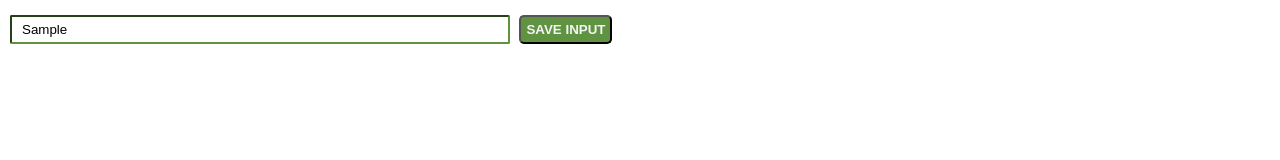
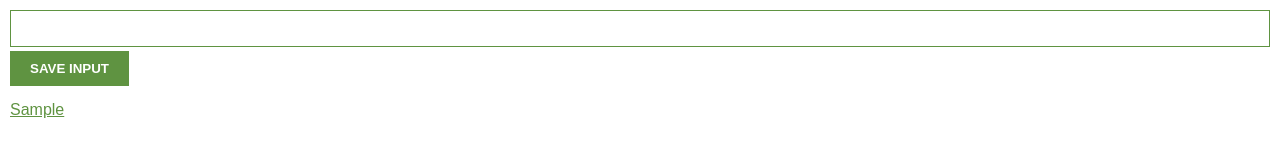
Before and after one commit to mrkrbrts/chrome-extension, a browser extension: page index.html in a window 1280 px wide. Both pictures are taken after typing "Sample" into the empty fields and a click on the button "SAVE INPUT". Drawn offline with Linux system fonts and the light colour scheme.

Commit message:
Commiting progress

```diff
--- a/index.css
+++ b/index.css
@@ -1,35 +1,36 @@
 body {
+    min-width: 400px;
     margin: 0;
     padding: 10px;
     font-family: Arial, Helvetica, sans-serif;
 }
 
-/*
-
-Style our app according to the provided design!
-
-green color -> #5f9341
-
-*/
-
-
 input {
     width: 100%;
-    max-width: 500px;
-    padding-left: 10px;
-    padding-right: 10px;
-    padding-top: 5px;
-    padding-bottom: 5px;
+    padding: 10px;
     box-sizing: border-box;
-    border-color: #5f9341;
-    border-radius: 2px;
+    border: 1px solid #5f9341;
+    margin-bottom: 4px;
 }
 
 button {
-    background-color: #5f9341;
-    color: whitesmoke;
+    background: #5f9341;
+    color: white;
+    padding: 10px 20px;
+    border: none;
     font-weight: bold;
-    margin: 5px;
-    padding: 5px;
-    border-radius: 5px;
 }
+
+ul {
+    list-style-type: none;
+    padding: 0;
+    margin: 15px 0px;
+}
+
+li {
+    margin: 5px 0px;
+}
+
+a {
+    color: #5f9341;
+}
--- a/index.html
+++ b/index.html
@@ -1,10 +1,12 @@
-<html>
+<!DOCTYPE html>
+
+
     <head>
         <link rel="stylesheet" href="index.css">
     </head>
     <body>
         <input type="text" id="input-el">
         <button id="input-btn">SAVE INPUT</button>
+        <ul id="ul-el"></ul>
         <script src="index.js"></script>
     </body>
-</html>
--- a/index.js
+++ b/index.js
@@ -0,0 +1,26 @@
+let myLeads = [];
+
+const inputEl = document.querySelector("#input-el")
+const inputButton = document.querySelector("#input-btn");
+const ulEl = document.querySelector("#ul-el");
+
+
+    inputButton.addEventListener("click", function(){
+        myLeads.push(inputEl.value)
+        renderLeads();
+        inputEl.value = ""
+    });
+
+function renderLeads() {
+    let listItems = ""
+    for (let i = 0; i < myLeads.length; i++) {
+        listItems += `
+            <li>
+                <a href="${myLeads[i]}" target="_blank">
+                    ${myLeads[i]}
+                </a>
+            </li>
+        `
+    }
+    ulEl.innerHTML = listItems
+}
```
Also changed, not shown: manifest.json (added).
